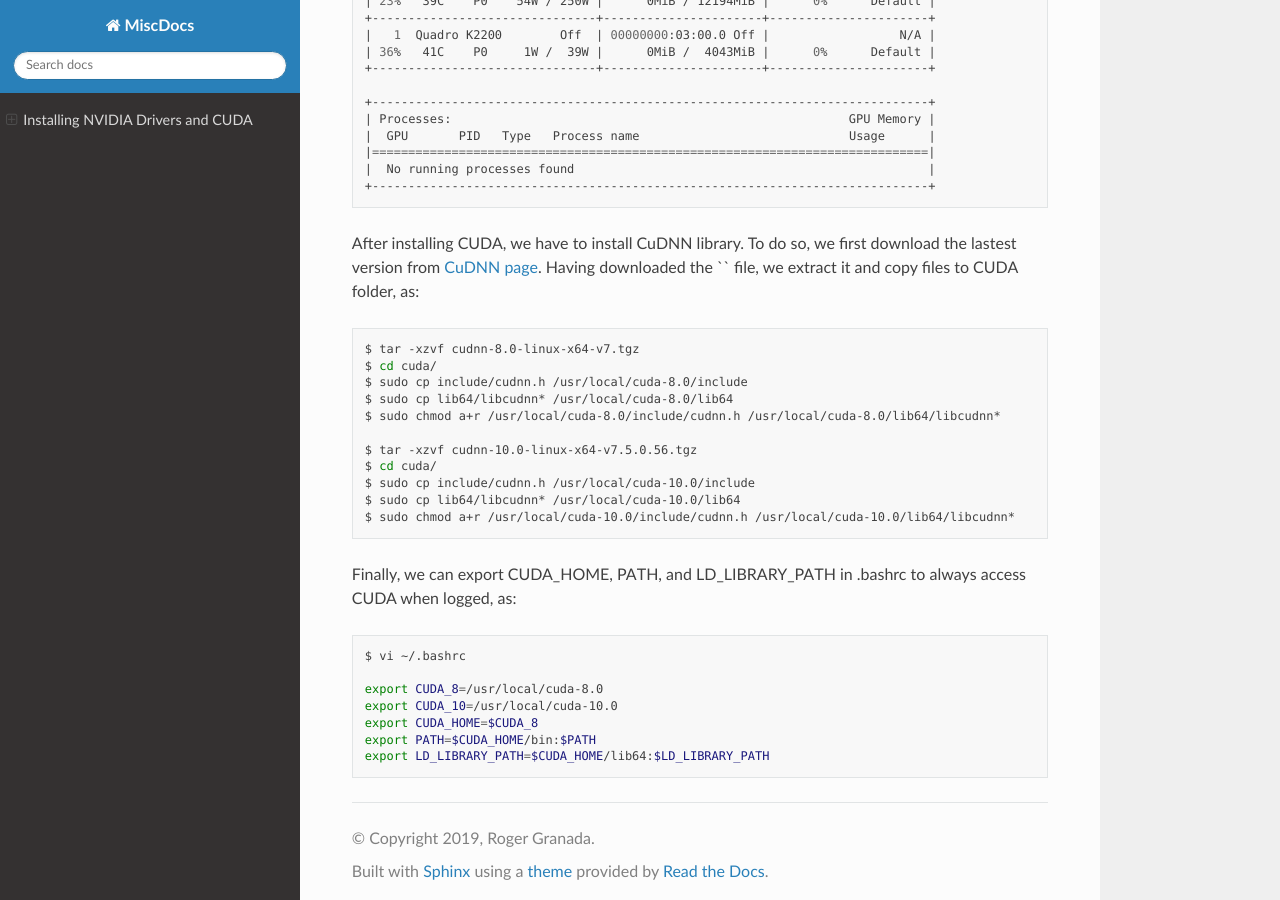
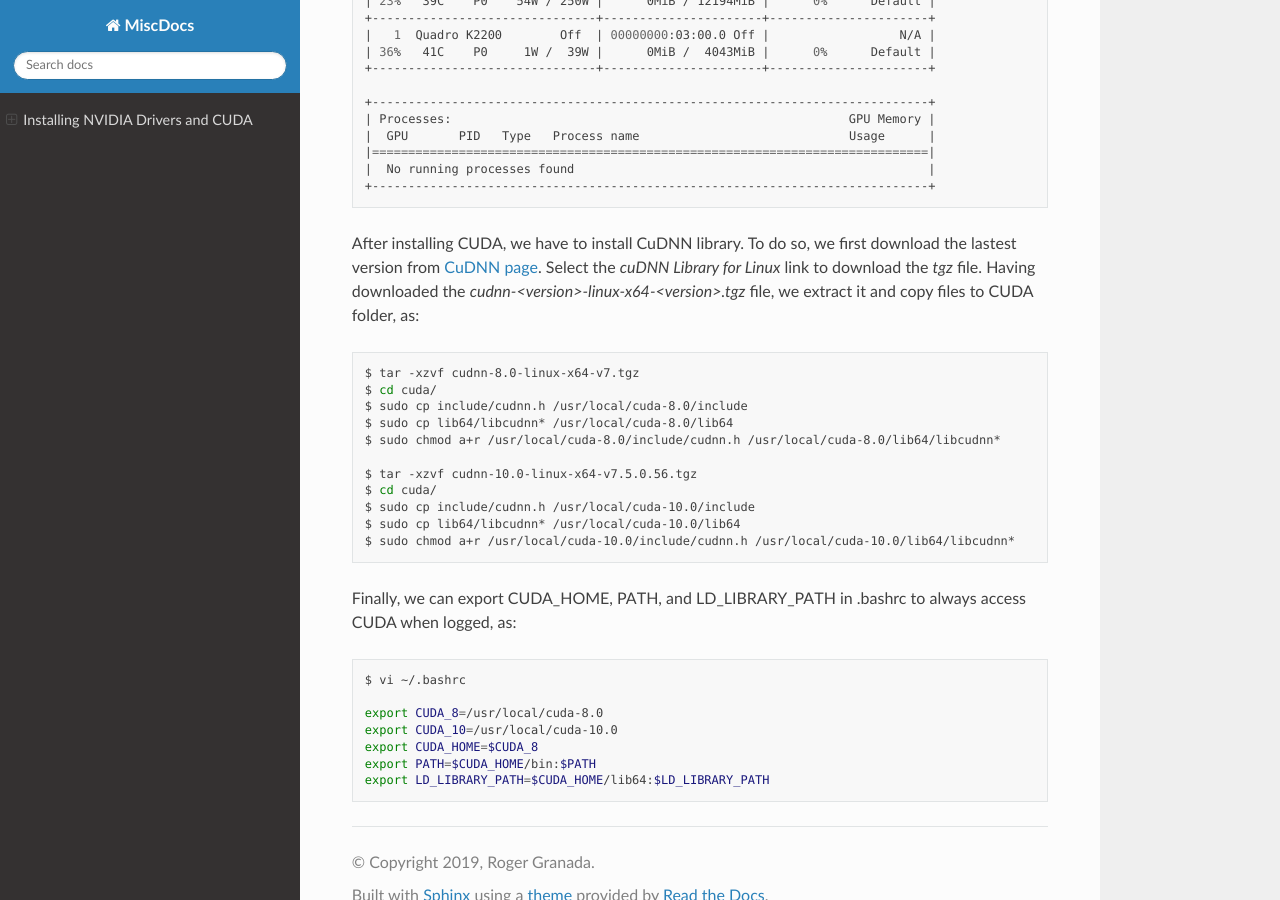
Before and after one commit to rogergranada/MiscDoc, a Sphinx documentation site: the page built from source/server/nvidia-install.rst, in a window 1280 px wide and 900 px high, scrolled down 3549 px. Built offline with Sphinx 7.4.7 and the Read the Docs theme 2.0.0, drawn with Linux system fonts in a browser that asks for light colours; pages that are not in the unit, such as notebooks, are missing from menus.

Commit message:
Added cudnn installation details

```diff
--- a/source/server/nvidia-install.rst
+++ b/source/server/nvidia-install.rst
@@ -193,7 +193,7 @@ Thus, CUDA version 8.0 is installed into `/usr/local/cuda-8.0` and the link of `
     +-----------------------------------------------------------------------------+
 
 
-After installing CUDA, we have to install CuDNN library. To do so, we first download the lastest version from `CuDNN page <https://developer.nvidia.com/cudnn>`_. Having downloaded the `` file, we extract it and copy files to CUDA folder, as:
+After installing CUDA, we have to install CuDNN library. To do so, we first download the lastest version from `CuDNN page <https://developer.nvidia.com/cudnn>`_. Select the `cuDNN Library for Linux` link to download the `tgz` file. Having downloaded the `cudnn-<version>-linux-x64-<version>.tgz` file, we extract it and copy files to CUDA folder, as:
 
 .. code-block:: bash
 
```
